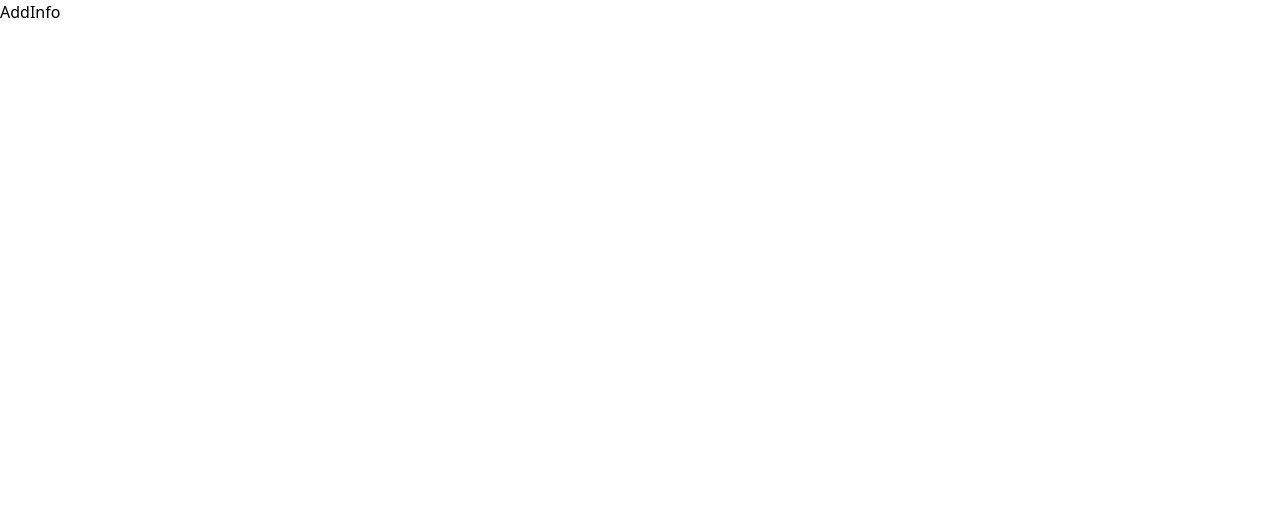
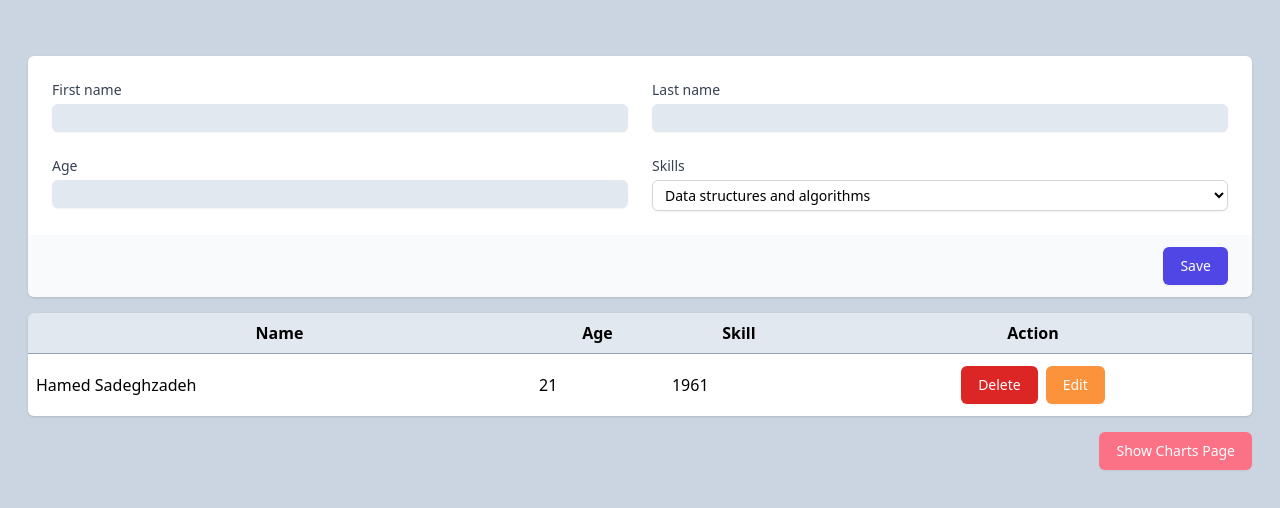
Before and after one commit to hamedsdz/form_chart, a React (Create React App) app: page / in a window 1280 px wide. Shown: the top 508 px of the page. Built offline with nearby package versions, Linux system fonts and the light colour scheme.

Commit message:
Add Form And Table Design To Add Info Page

```diff
--- a/src/pages/addInfo.jsx
+++ b/src/pages/addInfo.jsx
@@ -1,6 +1,133 @@
 const AddInfo = (props) => {
+  const SkillsList = [
+    "Data structures and algorithms",
+    "Database and SQL",
+    "Object-oriented programming (OOP) languages",
+    "Integrated development environments (IDEs)",
+    "Cloud computing",
+    "Web development",
+    "Containers",
+    "Text editors",
+    "Git version control"
+  ]
   return (
-    <div>AddInfo</div>
+    <div className='bg-slate-300'>
+      <div className="md:container md:mx-auto py-10 sm:my-0 h-screen p-3">
+        <div className="flex-row gap-6 ">
+          <div className="md:m-4 sm:m-0">
+            <div className="overflow-hidden shadow sm:rounded-md">
+              <div className="bg-white px-4 py-5 sm:p-6">
+                <div className="grid grid-cols-6 gap-6">
+                  <div className="col-span-6 sm:col-span-3">
+                    <label htmlFor="first-name" className="block text-sm font-medium text-gray-700">
+                      First name
+                    </label>
+                    <input
+                      type="text"
+                      name="first-name"
+                      id="first-name"
+                      autoComplete="first-name"
+                      className="mt-1 block w-full bg-slate-200 rounded-md border-gray-300 shadow-sm focus:border-indigo-500 focus:ring-indigo-500  py-1 px-2 sm:text-sm"
+                    />
+                  </div>
+
+                  <div className="col-span-6 sm:col-span-3">
+                    <label htmlFor="last-name" className="block text-sm font-medium text-gray-700">
+                      Last name
+                    </label>
+                    <input
+                      type="text"
+                      name="last-name"
+                      id="last-name"
+                      autoComplete="family-name"
+                      className="mt-1 block w-full bg-slate-200 rounded-md border-gray-300 shadow-sm focus:border-indigo-500 focus:ring-indigo-500  py-1 px-2 sm:text-sm"
+                    />
+                  </div>
+
+                  <div className="col-span-6 sm:col-span-3">
+                    <label htmlFor="age" className="block text-sm font-medium text-gray-700">
+                      Age
+                    </label>
+                    <input
+                      type="number"
+                      name="age"
+                      id="age"
+                      autoComplete="Age"
+                      min={0}
+                      className="mt-1 block w-full bg-slate-200 rounded-md border-gray-300 shadow-sm focus:border-indigo-500 focus:ring-indigo-500  py-1 px-2 sm:text-sm"
+                    />
+                  </div>
+
+                  <div className="col-span-6 sm:col-span-3">
+                    <label htmlFor="skills" className="block text-sm font-medium text-gray-700">
+                      Skills
+                    </label>
+                    <select
+                      id="skills"
+                      name="skills"
+                      autoComplete="skills"
+                      className="mt-1 block w-full bg-slate-200 rounded-md border border-gray-300 bg-white py-1 px-2 shadow-sm focus:border-indigo-500 focus:outline-none focus:ring-indigo-500 sm:text-sm"
+                    >
+                      {SkillsList.map(skill => (<option value={skill}>{skill}</option>))}
+                    </select>
+                  </div>
+                </div>
+              </div>
+              <div className="bg-gray-50 px-4 py-3 text-right sm:px-6">
+                <button
+                  type="button"
+                  className="inline-flex justify-center rounded-md border border-transparent bg-indigo-600 py-2 px-4 text-sm font-medium text-white shadow-sm hover:bg-indigo-700 focus:outline-none focus:ring-2 focus:ring-indigo-500 focus:ring-offset-2"
+                >
+                  Save
+                </button>
+              </div>
+            </div>
+          </div>
+          <div className="md:col-span-1 mt-4 md:px-4 sm:px-0">
+            <table className="table-auto w-full overflow-hidden shadow sm:rounded-md">
+              <thead>
+                <tr className='bg-slate-200 border-b border-slate-400'>
+                  <th className="p-2">Name</th>
+                  <th className="p-2">Age</th>
+                  <th className="p-2">Skill</th>
+                  <th className="p-2">Action</th>
+                </tr>
+              </thead>
+              <tbody>
+                <tr className="odd:bg-white even:bg-slate-50">
+                  <td className="p-2">Hamed Sadeghzadeh</td>
+                  <td className="p-2">21</td>
+                  <td className="p-2">1961</td>
+                  <td className="py-2 text-center">
+                    <button
+                      type="button"
+                      className="inline-flex justify-center rounded-md border border-transparent bg-red-600 py-2 px-4 text-sm font-medium text-white shadow-sm hover:bg-red-700 focus:outline-none focus:ring-2 focus:ring-red-500 focus:ring-offset-2 m-1"
+                    >
+                      Delete
+                    </button>
+                    <button
+                      type="button"
+                      className="inline-flex justify-center rounded-md border border-transparent bg-orange-400 py-2 px-4 text-sm font-medium text-white shadow-sm hover:bg-orange-500 focus:outline-none focus:ring-2 focus:ring-orange-300 focus:ring-offset-2 m-1"
+                    >
+                      Edit
+                    </button>
+                  </td>
+                </tr>
+              </tbody>
+            </table>
+          </div>
+          <div className="md:m-4 sm:m-0 text-right">
+            <button
+              type="button"
+              className="inline-flex justify-center rounded-md border border-transparent bg-rose-400 py-2 px-4 text-sm font-medium text-white shadow-sm hover:bg-rose-500 focus:outline-none focus:ring-2 focus:ring-rose-300 focus:ring-offset-2"
+              onClick={() => props.changePage(1)}
+            >
+            Show Charts Page
+            </button>
+          </div>
+        </div>
+      </div>
+    </div>
   )
 }
 
```
